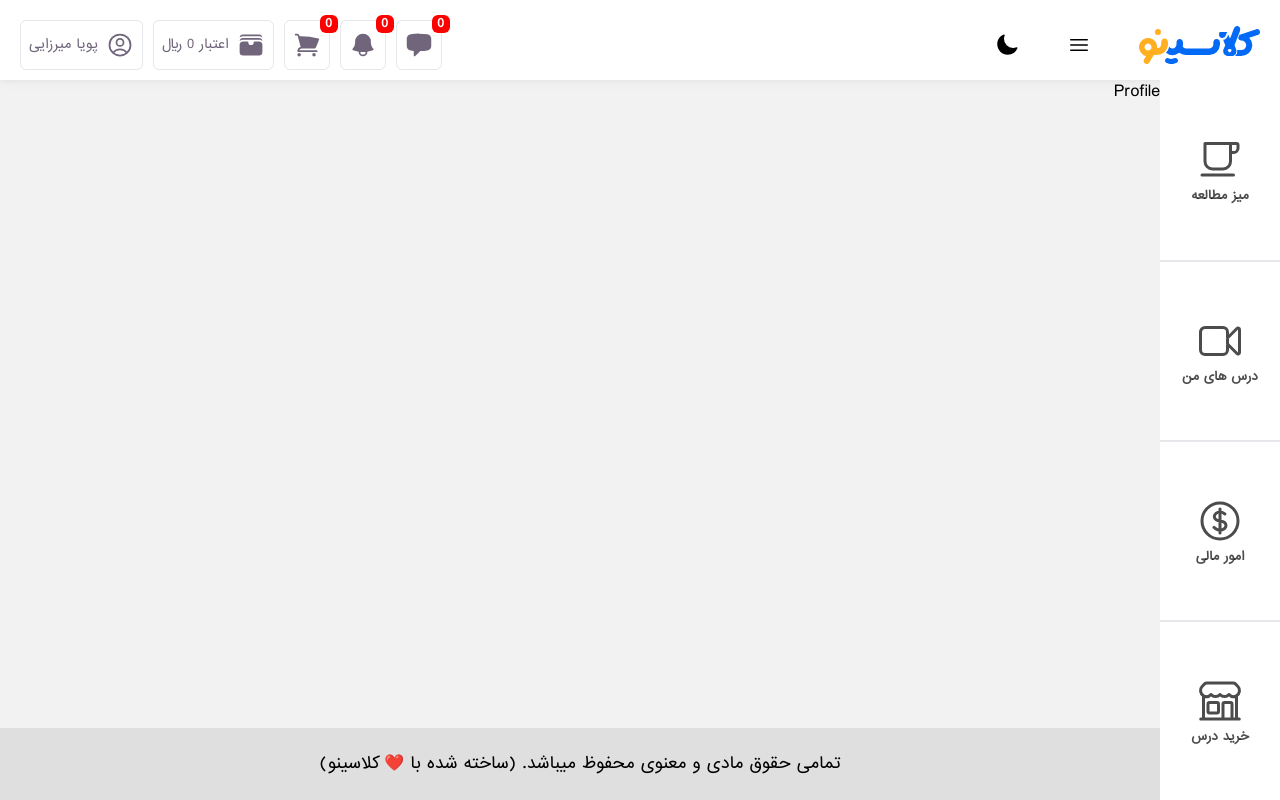
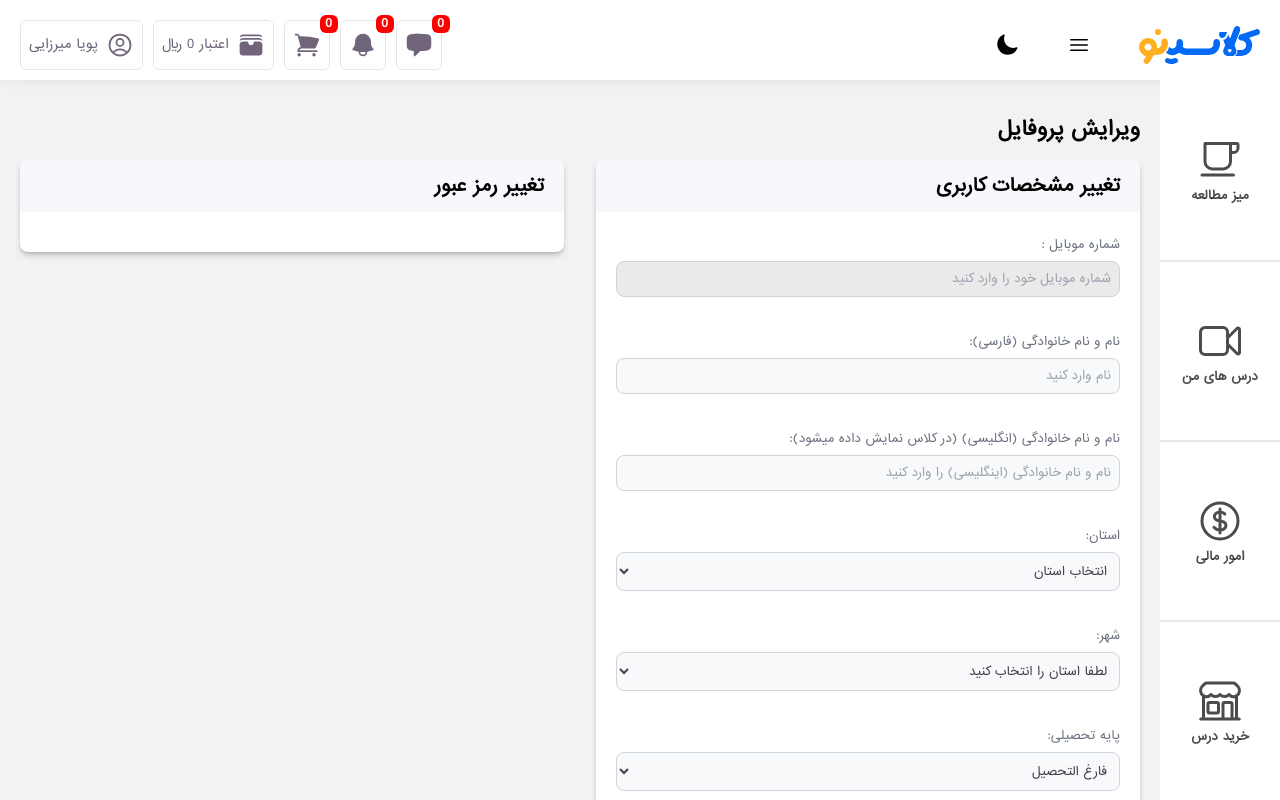
Before and after one commit to pouya-mirzaei/classino, a React (Create React App) app: page /panel/profile in a window 1280 px wide. Shown: the top 800 px of the page. Built offline with nearby package versions, Linux system fonts and the light colour scheme.

Commit message:
update: added the inputs for editing profile

```diff
--- a/package.json
+++ b/package.json
@@ -7,6 +7,7 @@
     "@testing-library/jest-dom": "^5.17.0",
     "@testing-library/react": "^13.4.0",
     "@testing-library/user-event": "^13.5.0",
+    "formik": "^2.4.6",
     "react": "^18.2.0",
     "react-dom": "^18.2.0",
     "react-router-dom": "^6.15.0",
--- a/src/pages/panel/Classes/ClassPreview.js
+++ b/src/pages/panel/Classes/ClassPreview.js
@@ -1,4 +1,4 @@
-import React from 'react';
+import React, { useEffect } from 'react';
 import { useParams } from 'react-router-dom';
 import CourseDetailsHeader from '../../../components/panel/Courses/CourseDetailsHeader';
 import { getAllCourses, getAllTeachers } from '../../../functions/Utilities';
@@ -11,6 +11,15 @@ import Comment from '../../../components/panel/Comment/Comment';
 // but we're gonna fetch the course data from the backend later
 export default function ClassPreview() {
   const { id } = useParams();
+
+  useEffect(() => {
+    console.log('handling');
+
+    window.scrollTo({
+      top: 0,
+      behavior: 'smooth',
+    });
+  }, []);
 
   const course = getAllCourses()[1];
   const session = course.classes.find((session) => session.id == id);
--- /dev/null
+++ b/src/pages/panel/Profile/Profile.css
@@ -0,0 +1,19 @@
+.form-control {
+  @apply focus:bg-white focus:border-[#a679d2] dark:bg-gray-700 dark:border-gray-600  dark:placeholder-gray-400 dark:text-white disabled:bg-[#eaeaea];
+
+  background-color: #f8f9fa;
+  border: 1px solid #d1d5db;
+  font-size: 0.75rem;
+  border-radius: 0.5rem;
+  color: #47404f;
+  width: 100%;
+  padding: 0.5rem;
+}
+
+.form-control:focus {
+  box-shadow: 0 0 0 0.2rem rgba(102, 51, 153, 0.25);
+}
+
+select.form-control {
+  outline: none;
+}
--- a/src/pages/panel/Profile/Profile.js
+++ b/src/pages/panel/Profile/Profile.js
@@ -1,5 +1,105 @@
 import React from 'react';
+import PrimaryHeading from '../../../components/panel/PrimaryHeading';
+import PanelDetail from '../../../components/panel/PanelDetail/PanelDetail';
+import './Profile.css';
+import BtnSuccess from '../../../components/panel/Button/BtnSuccess';
+export default function Profile() {
+  return (
+    <section className="p-section">
+      <PrimaryHeading>ویرایش پروفایل</PrimaryHeading>
 
-export default function Profile() {
-  return <div>Profile</div>;
+      <div className="flex flex-col items-start md:flex-row gap-8 w-full">
+        <PanelDetail headerTitle="تغییر مشخصات کاربری" className="basis-1/2 w-full">
+          <form className="space-y-8">
+            <div>
+              <label htmlFor="mobile" className="text-xs text-gray-500 mb-2 inline-block">
+                شماره موبایل :
+              </label>
+              <input
+                type="text"
+                className="form-control"
+                placeholder="شماره موبایل خود را وارد کنید"
+                id="mobile"
+                autoComplete="off"
+                disabled
+              />
+            </div>
+            <div>
+              <label htmlFor="name" className="text-xs text-gray-500 mb-2 inline-block">
+                نام و نام خانوادگی (فارسی):
+              </label>
+              <input type="text" className="form-control" placeholder="نام وارد کنید" id="name" autoComplete="off" />
+            </div>
+            <div>
+              <label htmlFor="en-name" className="text-xs text-gray-500 mb-2 inline-block">
+                نام و نام خانوادگی (انگلیسی) (در کلاس نمایش داده میشود):
+              </label>
+              <input
+                type="text"
+                className="form-control"
+                placeholder="نام و نام خانوادگی (اینگلیسی) را وارد کنید"
+                id="en-name"
+                autoComplete="off"
+              />
+            </div>
+            <div>
+              <label htmlFor="state" className="text-xs text-gray-500 mb-2 inline-block">
+                استان:
+              </label>
+              <select name="state" id="state" className="form-control">
+                <option value="-1">انتخاب استان</option>
+                <option value="tehran">تهران</option>
+                <option value="esfahan">اصفهان</option>
+                <option value="shiraz">شیراز</option>
+                <option value="mashhad">مشهد</option>
+                <option value="tabriz">تبریز</option>
+              </select>
+            </div>
+            <div>
+              <label htmlFor="city" className="text-xs text-gray-500 mb-2 inline-block">
+                شهر:
+              </label>
+              <select name="state" id="city" className="form-control">
+                <option value="-1">لطفا استان را انتخاب کنید</option>
+              </select>
+            </div>
+
+            <div>
+              <label htmlFor="grade" className="text-xs text-gray-500 mb-2 inline-block">
+                پایه تحصیلی:
+              </label>
+              <select name="state" id="grade" className="form-control" value="old">
+                <option value="1">اول</option>
+                <option value="2">دوم</option>
+                <option value="3">سوم</option>
+                <option value="4">چهارم</option>
+                <option value="5">پنجم</option>
+                <option value="6">ششم</option>
+                <option value="7">هفتم</option>
+                <option value="8">هشتم</option>
+                <option value="9">نهم</option>
+                <option value="10">دهم</option>
+                <option value="11">یازدهم</option>
+                <option value="12">دوازدهم</option>
+                <option value="old">فارغ التحصیل</option>
+              </select>
+            </div>
+            <div>
+              <label htmlFor="gender" className="text-xs text-gray-500 mb-2 inline-block">
+                جنسیت:
+              </label>
+              <select name="state" id="grade" className="form-control">
+                <option value="-1">انتخاب نشده</option>
+                <option value="boy">پسر</option>
+                <option value="girl">دختر</option>
+              </select>{' '}
+            </div>
+
+            <BtnSuccess type="submit">تغییر مشخصات کاربری</BtnSuccess>
+          </form>
+        </PanelDetail>
+        <PanelDetail headerTitle="تغییر رمز عبور" className="basis-1/2 w-full"></PanelDetail>
+      </div>
+    </section>
+  );
 }
```
Also changed, not shown: 1 other file (tests, documents, lock files or other folders).
